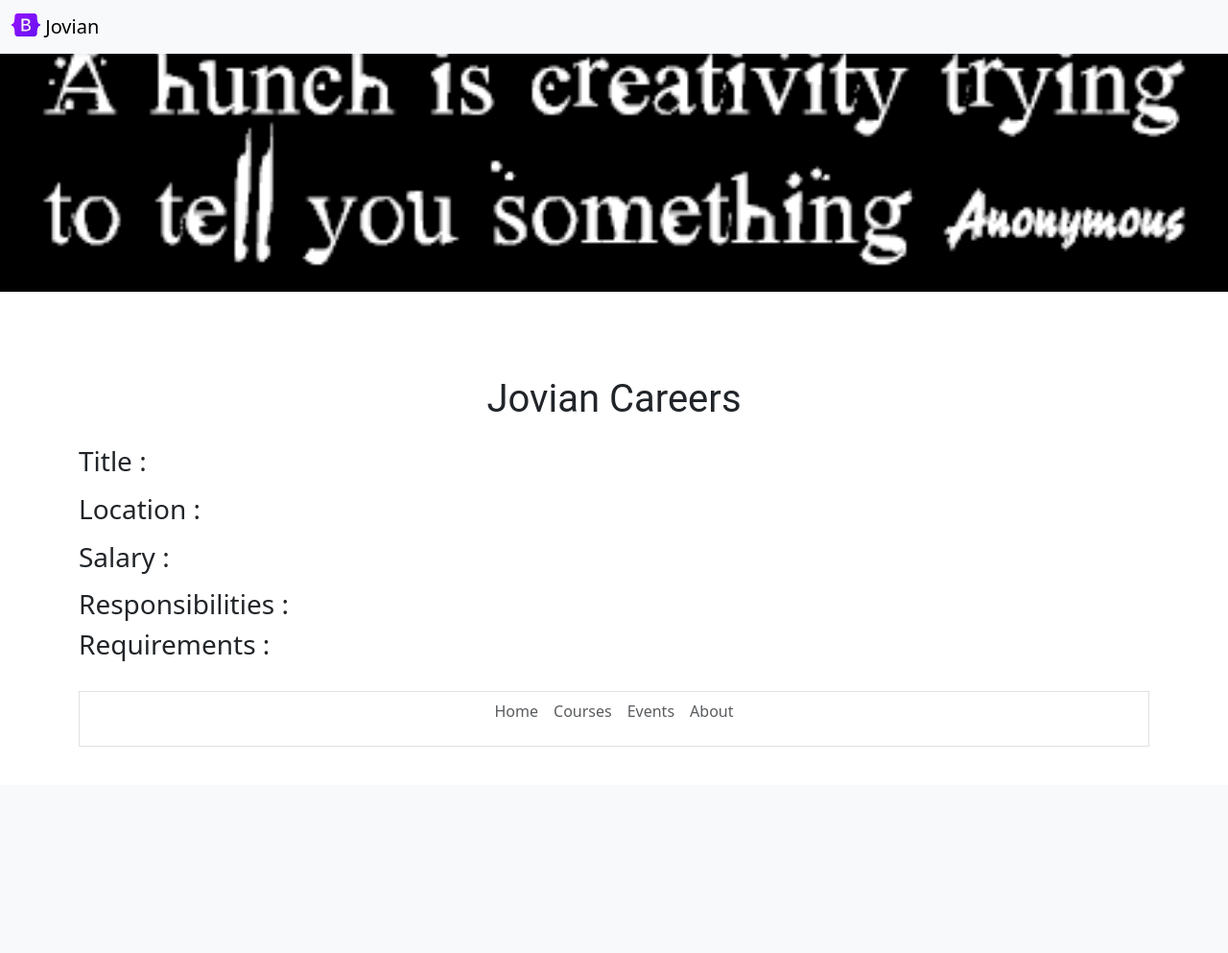
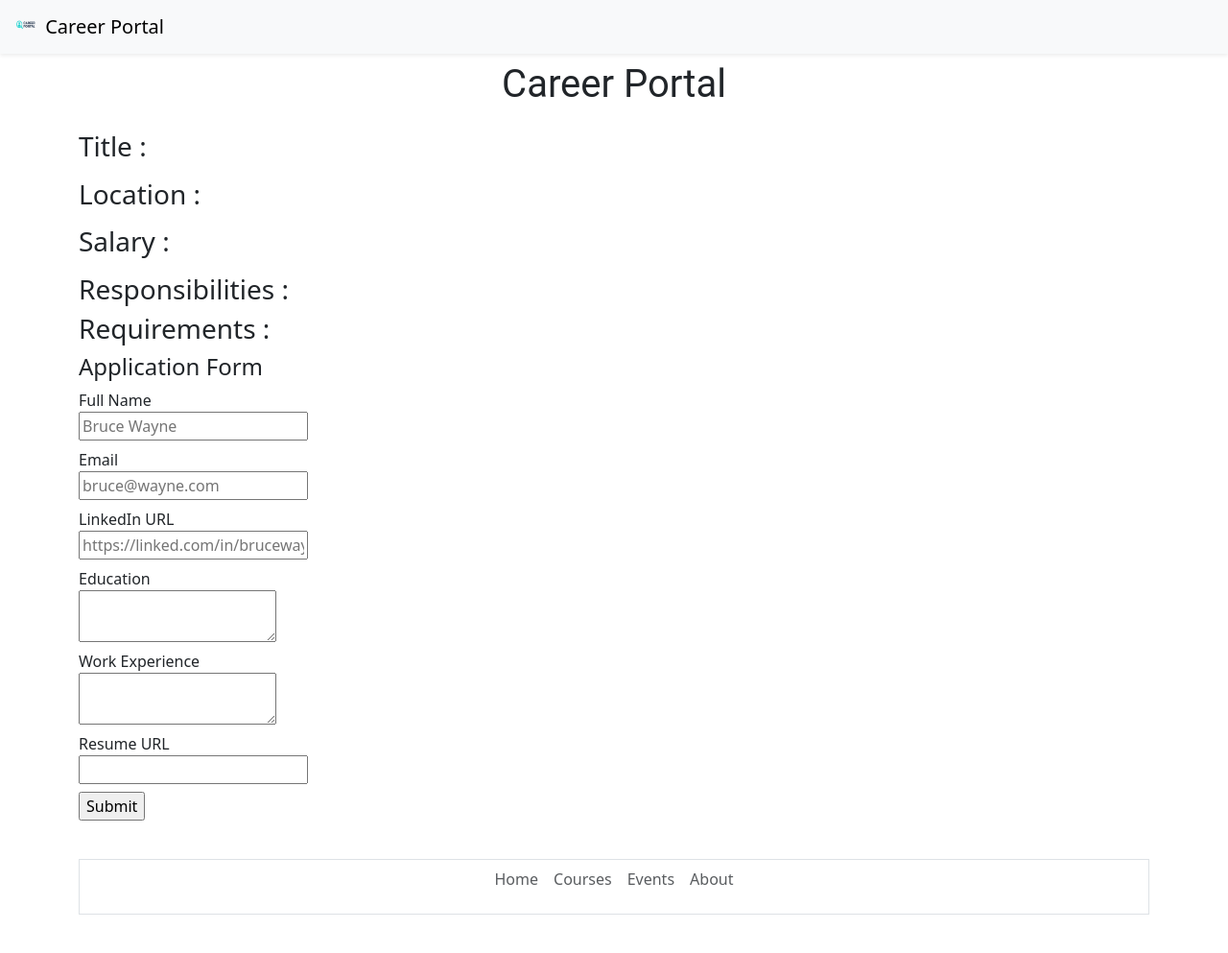
Before and after one commit to AnaghDeshpande/reimagined-meme, a Flask app: template templates/jobpage.html in a window 1280 px wide. Shown: the whole page at 96% size. Before the commit the page ends 778 px from the top, so only its background shows below. Run offline with Flask 3, Linux system fonts and the light colour scheme; the template is opened without the code that fills it, so the values that code supplies are empty.

Commit message:
made necessary changes and ready

```diff
--- a/app.py
+++ b/app.py
@@ -1,5 +1,5 @@
-from flask import Flask, render_template, jsonify
-from db import load_jobs_from_db, load_job_from_db
+from flask import Flask, render_template, jsonify, request
+from db import load_jobs_from_db, load_job_from_db, add_application_to_db
 
 app = Flask(__name__)
 
@@ -20,5 +20,12 @@ def list_job(id):
         return "Not Found", 404
     return render_template("jobpage.html", job=job)
 
+@app.route("/job/<id>/apply", methods=["POST"])
+def apply_to_job(id):
+    data = request.form
+    job = load_job_from_db(id)
+    add_application_to_db(id, data)
+    return render_template("application_submitted.html", application=data, job=job)
+
 if __name__ == "__main__":
     app.run(debug=True)
--- /dev/null
+++ b/templates/application_form.html
@@ -0,0 +1,33 @@
+<h4>Application Form</h4>
+<form action="/job/{{job['id']}}/apply" method="post">
+  <div class="mb-2">
+    <label>Full Name</label><br>
+    <input type="text" required name="full_name" placeholder="Bruce Wayne">
+    </div>
+
+    <div class="mb-2">
+    <label>Email</label><br>
+    <input type="email" required name="email" placeholder="bruce@wayne.com">
+    </div>
+
+    <div class="mb-2">
+    <label>LinkedIn URL</label><br>
+    <input type="url" name="linkedin_url" placeholder="https://linked.com/in/brucewayne">
+    </div>
+
+    <div class="mb-2">
+        <label>Education</label><br>
+        <textarea name="education"></textarea>
+    </div>
+
+    <div class="mb-2">
+        <label>Work Experience</label><br>
+        <textarea name="work_experience"></textarea>
+    </div>
+
+    <div class="mb-2">
+    <label>Resume URL</label><br>
+    <input type="url" name="resume_url">
+  </div>
+  <input type="submit">
+</form>
--- a/templates/banner.html
+++ b/templates/banner.html
@@ -29,4 +29,3 @@
         margin: 0 auto;
         }
 </style>
-<img class="img-fluid" id="banner" src="/static/banner.jpg" alt="some random image" height="320">
--- a/templates/bootstrap.html
+++ b/templates/bootstrap.html
@@ -1,4 +1,4 @@
 <meta charset="UTF-8">
     <meta name="viewport" content="width=device-width, initial-scale=1.0">
-    <title>Jovian Careeres</title>
+    <title>Career Portal</title>
     <link href="https://cdn.jsdelivr.net/npm/bootstrap@5.3.8/dist/css/bootstrap.min.css" rel="stylesheet" integrity="sha384-sRIl4kxILFvY47J16cr9ZwB07vP4J8+LH7qKQnuqkuIAvNWLzeN8tE5YBujZqJLB" crossorigin="anonymous">
--- a/templates/jobpage.html
+++ b/templates/jobpage.html
@@ -9,7 +9,7 @@
 
     <div class="container">
 
-        <h1 class="text-center mt-2 mb-4">Jovian Careers</h1>
+        <h1 class="text-center mt-2 mb-4">Career Portal</h1>
         <h3>Title :</h3>
         <p>{{job['title']}}</p>
         <h3>Location :</h3>
@@ -25,6 +25,7 @@
             <li>{{line}}</li>
         {% endfor %}
 
+        {% include "application_form.html" %}
     </div>
 
     {% include "footer.html"%}
--- a/templates/navbar.html
+++ b/templates/navbar.html
@@ -1,8 +1,8 @@
 <nav class="navbar bg-body-tertiary shadow-sm fixed-top bg-white" >
   <div class="container-fluid">
     <a class="navbar-brand" href="/">
-      <img src="/static/logo.svg" alt="Logo" width="30" height="24" class="d-inline-block align-text-top">
-      Jovian
+      <img src="/static/logo.png" alt="Logo" width="30" height="24" class="d-inline-block align-text-top">
+      Career Portal
     </a>
   </div>
 </nav>
```
Also changed, not shown: db.py (+19 -0 lines), templates/application_submitted.html (added, +38 -0 lines), templates/home.html (+11 -7 lines), static/logo.png (added).
